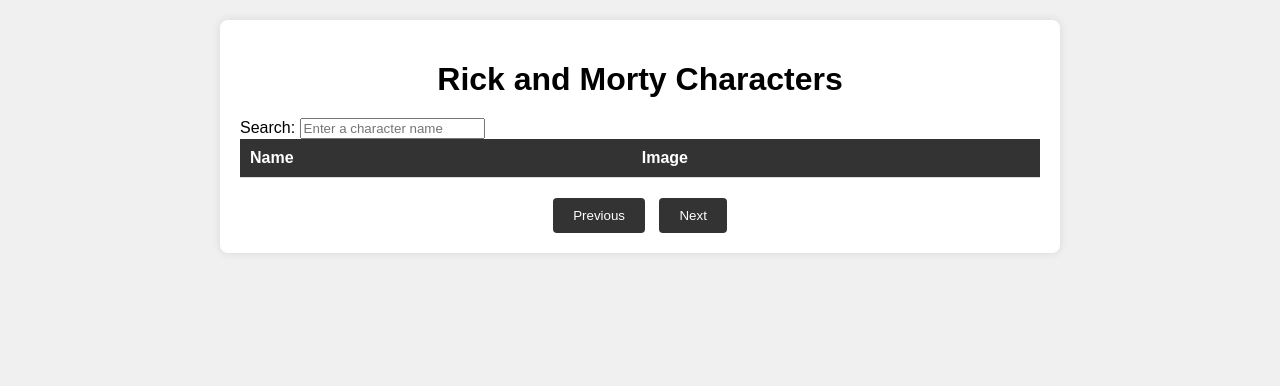
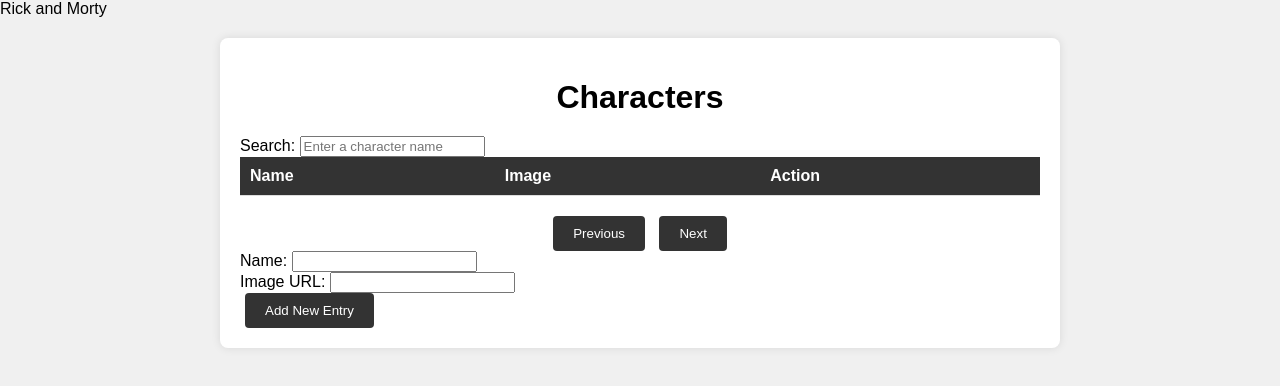
Before and after one commit to ZeyadWael10/Frontend-task, a plain HTML site: page Datascience.me Task/index.html in a window 1280 px wide. Drawn offline with Linux system fonts and the light colour scheme; no server answers.

Commit message:
Update index.html

```diff
--- a/Datascience.me Task/index.html
+++ b/Datascience.me Task/index.html
@@ -8,8 +8,11 @@
     <link rel='stylesheet' href='../css/style.css'>
 </head>
 <body>
+  <nav class="navbar">
+    <div class="navbar-title">Rick and Morty</div>
+</nav>
     <div class="container">
-        <h1>Rick and Morty Characters</h1>
+        <h1>Characters</h1>
         <label for="search-input">Search:</label>
 <input type="text" id="search-input" placeholder="Enter a character name">
 
@@ -18,6 +21,7 @@
               <tr>
                 <th>Name</th>
                 <th>Image</th>
+                <th>Action</th>
               </tr>
             </thead>
             <tbody id="character-table-body">
@@ -28,6 +32,14 @@
             <button id="prev-page">Previous</button>
             <button id="next-page">Next</button>
         </div>
+        <!-- New entry form -->
+        <form id="new-entry-form">
+          <label for="new-entry-name">Name:</label>
+          <input type="text" id="new-entry-name" required><br>
+          <label for="new-entry-image">Image URL:</label>
+          <input type="text" id="new-entry-image" required><br>
+          <button type="submit">Add New Entry</button>
+      </form>
     </div>
     <script src='../js/script.js'></script>
 </body>
```
